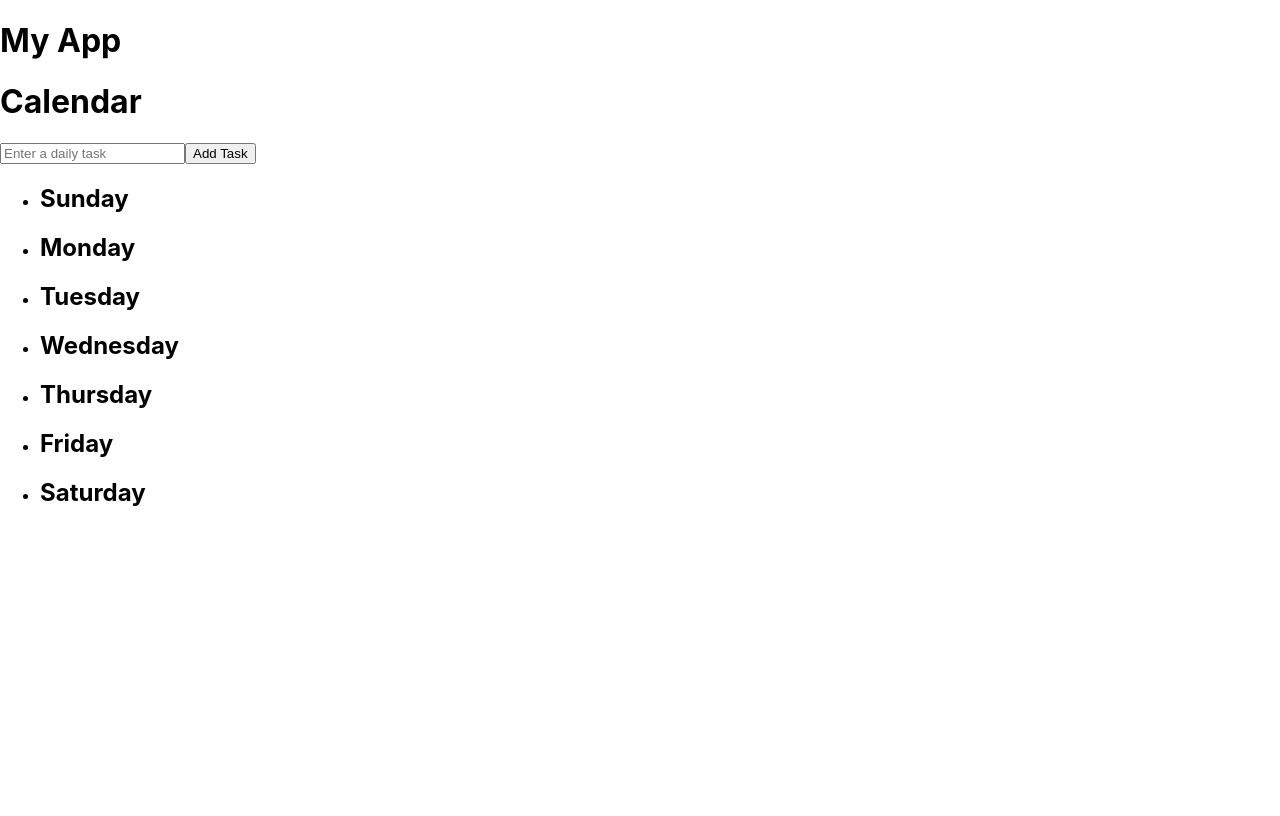
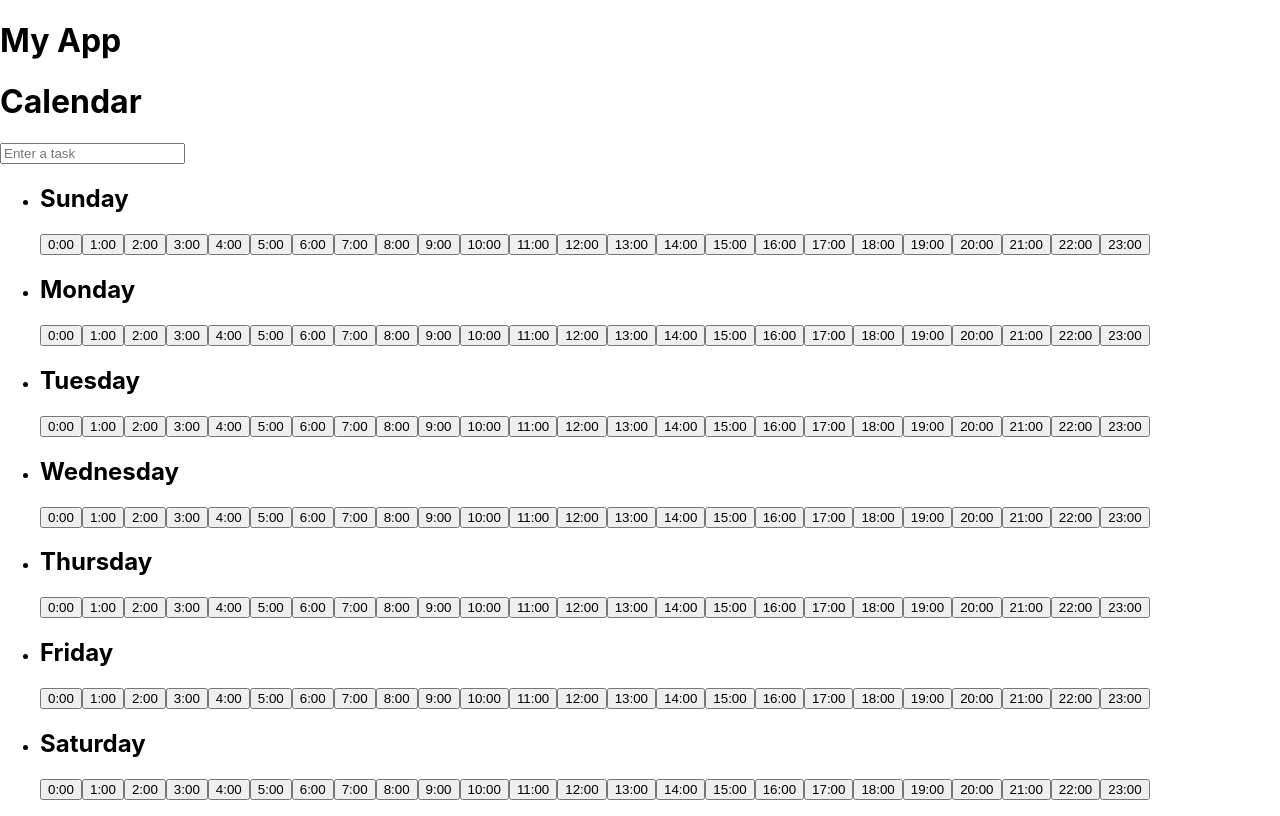
Before and after one commit to jSreih/cataglyphis, a React (Create React App) app in the folder cataglyphis/: page / in a window 1280 px wide. Built offline with nearby package versions, Linux system fonts and the light colour scheme.

Commit message:
time update

```diff
--- a/cataglyphis/src/Calendar.js
+++ b/cataglyphis/src/Calendar.js
@@ -9,11 +9,12 @@ const Calendar = () => {
     setTaskInput(event.target.value);
   };
 
-  const handleAddTask = (dayOfWeek) => {
+  const handleAddTask = (dayOfWeek, time) => {
     if (taskInput.trim() !== '') {
       const newTask = {
         id: Date.now(),
-        text: taskInput.trim()
+        text: taskInput.trim(),
+        time: time
       };
 
       setTasks((prevTasks) => {
@@ -45,21 +46,29 @@ const Calendar = () => {
         type="text"
         value={taskInput}
         onChange={handleInputChange}
-        placeholder="Enter a daily task"
+        placeholder="Enter a task"
       />
-      <button onClick={() => handleAddTask(daysOfWeek[new Date().getDay()])}>Add Task</button>
       <ul>
         {daysOfWeek.map(day => (
           <li key={day}>
             <h2>{day}</h2>
             <ul>
-              {tasks[day] && tasks[day].map(task => (
-                <li key={task.id}>
-                  {task.text}
-                  <button onClick={() => handleRemoveTask(day, task.id)}>Remove</button>
-                </li>
+              {tasks[day] &&
+                tasks[day].map(task => (
+                  <li key={task.id}>
+                    <span>{task.time}: </span>
+                    {task.text}
+                    <button onClick={() => handleRemoveTask(day, task.id)}>Remove</button>
+                  </li>
+                ))}
+            </ul>
+            <div>
+              {Array.from({ length: 24 }, (_, i) => i).map(hour => (
+                <button key={hour} onClick={() => handleAddTask(day, hour)}>
+                  {hour}:00
+                </button>
               ))}
-            </ul>
+            </div>
           </li>
         ))}
       </ul>
```
